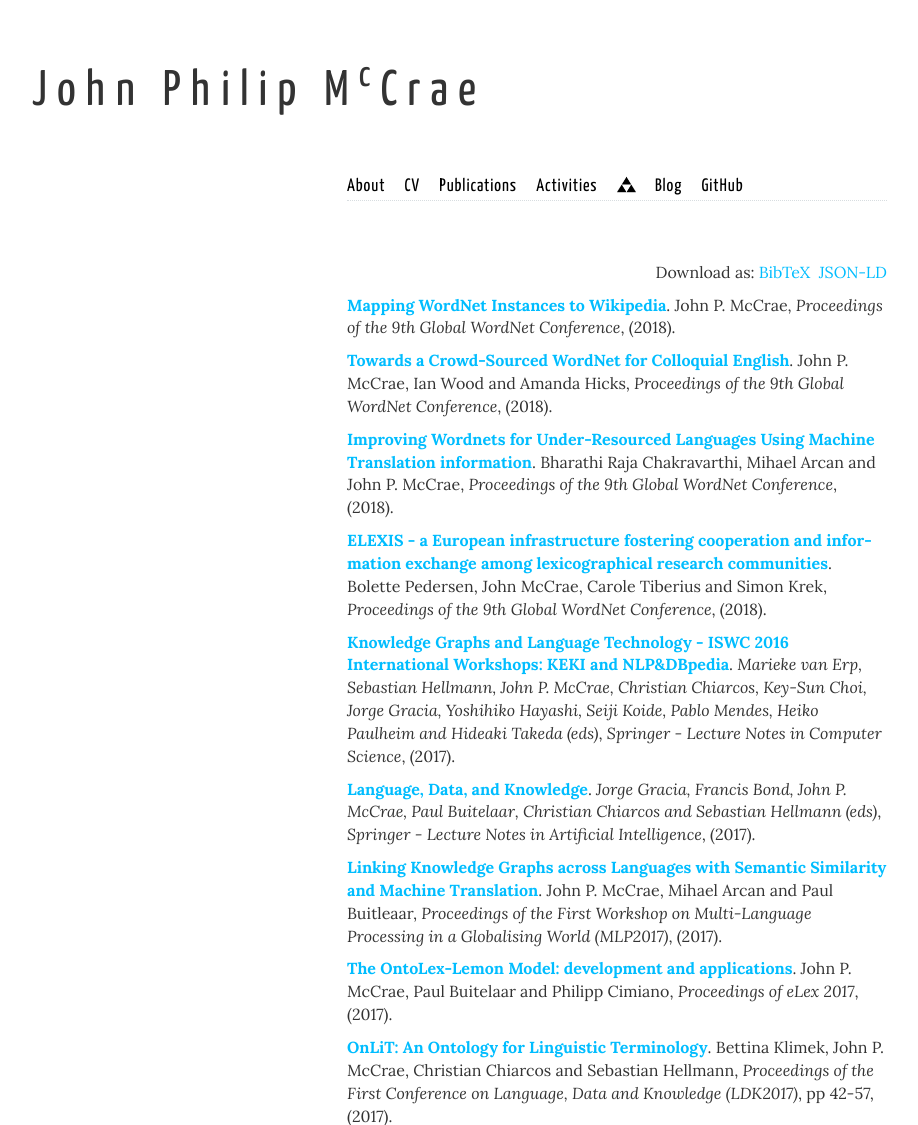
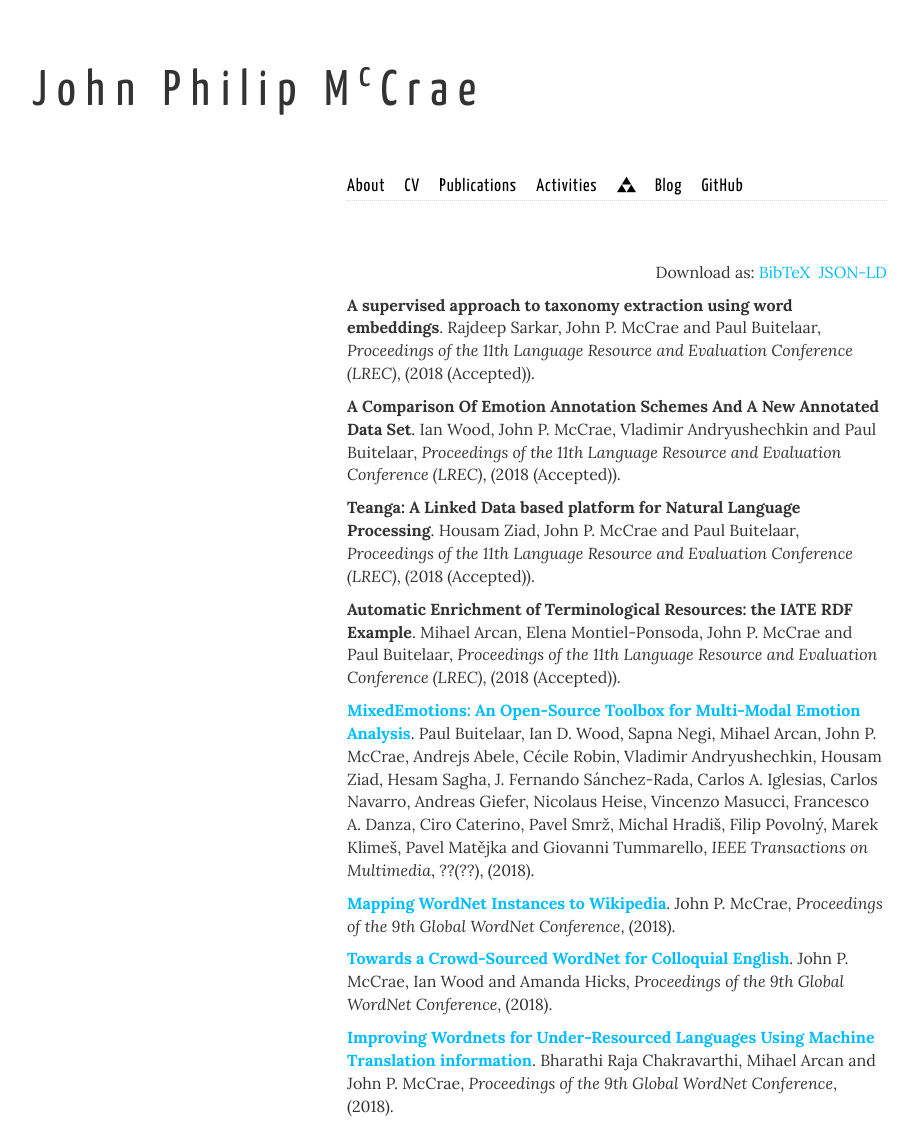
Before and after one commit to jmccrae/jmccrae.github.io, a PHP site: page /sparql/publications in a window 1280 px wide. Shown: the top 1125 px of the page, without its empty margins (23-941 px from the left). Run offline with PHP 8.4, Linux system fonts and the light colour scheme.

Commit message:
Update publications

```diff
--- a/publications.php
+++ b/publications.php
@@ -1,7 +1,17 @@
 <?php include 'header.html'; ?>
 <div class="row col-lg-6 col-lg-offset-3">
 
-<div style="text-align:right;padding-bottom:10px;">Download as: <a href="publications.bib">BibTeX</a>&nbsp;&nbsp;<a href="publications.json">JSON-LD</a></div><p><b><a class="publication" href="papers/mccrae2018mapping.pdf">Mapping WordNet Instances to Wikipedia</a></b>. John P. McCrae, <i>Proceedings of the 9th Global WordNet Conference</i>, (2018).</p>
+<div style="text-align:right;padding-bottom:10px;">Download as: <a href="publications.bib">BibTeX</a>&nbsp;&nbsp;<a href="publications.json">JSON-LD</a></div><p><b>A supervised approach to taxonomy extraction using word embeddings</a></b>. Rajdeep Sarkar, John P. McCrae and Paul Buitelaar, <i>Proceedings of the 11th Language Resource and Evaluation Conference (LREC)</i>, (2018 (Accepted)).</p>
+
+<p><b>A Comparison Of Emotion Annotation Schemes And A New Annotated Data Set</a></b>. Ian Wood, John P. McCrae, Vladimir Andryushechkin and Paul Buitelaar, <i>Proceedings of the 11th Language Resource and Evaluation Conference (LREC)</i>, (2018 (Accepted)).</p>
+
+<p><b>Teanga: A Linked Data based platform for Natural Language Processing</a></b>. Housam Ziad, John P. McCrae and Paul Buitelaar, <i>Proceedings of the 11th Language Resource and Evaluation Conference (LREC)</i>, (2018 (Accepted)).</p>
+
+<p><b>Automatic Enrichment of Terminological Resources: the IATE RDF Example</a></b>. Mihael Arcan, Elena Montiel-Ponsoda, John P. McCrae and Paul Buitelaar, <i>Proceedings of the 11th Language Resource and Evaluation Conference (LREC)</i>, (2018 (Accepted)).</p>
+
+<p><b><a class="publication" href="http://ieeexplore.ieee.org/document/8269329/">MixedEmotions: An Open-Source Toolbox for Multi-Modal Emotion Analysis</a></b>. Paul Buitelaar, Ian D. Wood, Sapna Negi, Mihael Arcan, John P. McCrae, Andrejs Abele, Cécile Robin, Vladimir Andryushechkin, Housam Ziad, Hesam Sagha, J. Fernando Sánchez-Rada, Carlos A. Iglesias, Carlos Navarro, Andreas Giefer, Nicolaus Heise, Vincenzo Masucci, Francesco A. Danza, Ciro Caterino, Pavel Smrž, Michal Hradiš, Filip Povolný, Marek Klimeš, Pavel Matějka and Giovanni Tummarello, <i>IEEE Transactions on Multimedia</i>, ??(??), (2018).</p>
+
+<p><b><a class="publication" href="papers/mccrae2018mapping.pdf">Mapping WordNet Instances to Wikipedia</a></b>. John P. McCrae, <i>Proceedings of the 9th Global WordNet Conference</i>, (2018).</p>
 
 <p><b><a class="publication" href="papers/mccrae2018towards.pdf">Towards a Crowd-Sourced WordNet for Colloquial English</a></b>. John P. McCrae, Ian Wood and Amanda Hicks, <i>Proceedings of the 9th Global WordNet Conference</i>, (2018).</p>
 
@@ -41,7 +51,7 @@
 
 <p><b><a class="publication" href="http://typo.uni-konstanz.de/parseme/images/Meeting/2016-04-07-Struga-meeting/WG1-MCCRAE-ETAL-abstract.pdf">Representing Multiword Expressions on the Web with the OntoLex-Lemon model</a></b>. John P. McCrae, Philipp Cimiano, Paul Buitelaar and Georgeta Bordea, <i>PARSEME/ENeL workshop on MWE e-lexicons</i>, (2016).</p>
 
-<p><b><a class="publication" href="http://www.lrec-conf.org/proceedings/lrec2016/pdf/851_Paper.pdf">The Open Linguistics Working Group: Developing the Linguistic Linked Open Data Cloud</a></b>. John P. McCrae, Christian Chiarcos, Francis Bond, Philipp Cimiano, Thierry Declerck, Gerard de Melo, Jorge Gracia, Sebastian Hellmann, Bettina Klimek, Steven Moran, Petya Osenova, Antonio Pareja-Lora and Jonathan Pool, <i>10th Language Resource and Evaluation Conference (LREC)</i>, (2016).</p>
+<p><b><a class="publication" href="http://www.lrec-conf.org/proceedings/lrec2016/pdf/851_Paper.pdf">The Open Linguistics Working Group: Developing the Linguistic Linked Open Data Cloud</a></b>. John P. McCrae, Christian Chiarcos, Francis Bond, Philipp Cimiano, Thierry Declerck, Gerard de Melo, Jorge Gracia, Sebastian Hellmann, Bettina Klimek, Steven Moran, Petya Osenova, Antonio Pareja-Lora and Jonathan Pool, <i>10th Language Resource and Evaluation Conference (LREC)</i>, pp 2435-2441, (2016).</p>
 
 <p><b><a class="publication" href="https://www.overleaf.com/read/rsnvsbdghybg">CILI: the Collaborative Interlingual Index</a></b>. Francis Bond, Piek Vossen, John P. McCrae and Christiane Fellbaum, <i>Proceedings of the Global WordNet Conference 2016</i>, (2016).</p>
 
@@ -51,7 +61,7 @@
 
 <p><b><a class="publication" href="http://www.semantic-web-journal.net/content/lemonuby-large-interlinked-syntactically-rich-lexical-resource-ontologies-1">lemonUby - a large, interlinked, syntactically-rich lexical resource for ontologies</a></b>. Judith Eckle-Kohler, John McCrae and Christian Chiarcos, <i>Semantic Web</i>, 6(4), pp 371-378, (2015).</p>
 
-<p><b><a class="publication" href="papers/mccrae2015linghub.pdf">Linghub: a Linked Data based portal supporting the discovery of language resources</a></b>. John P. McCrae and Philipp Cimiano, <i>Proceedings of the 11th International Conference on Semantic Systems</i>, (2015).</p>
+<p><b><a class="publication" href="papers/mccrae2015linghub.pdf">Linghub: a Linked Data based portal supporting the discovery of language resources</a></b>. John P. McCrae and Philipp Cimiano, <i>Proceedings of the 11th International Conference on Semantic Systems</i>, pp 88-91, (2015).</p>
 
 <p><b><a class="publication" href="http://www.aclweb.org/anthology/W15-4207">Linking Four Heterogeneous Language Resources as Linked Data</a></b>. Benjamin Siemoneit, John P. McCrae and Philipp Cimiano, <i>Proceedings of the 4th Workshop on Linked Data in Linguistics</i>, pp 59-63, (2015).</p>
 
@@ -113,7 +123,7 @@
 
 <p><b><a class="publication" href="papers/cimiano2011lexinfo.pdf">LexInfo: A declarative model for the lexicon-ontology interface</a></b>. Philipp Cimiano, Paul Buitelaar, John McCrae and Michael Sintek., <i>Web Semantics: Science, Services and Agents on the World Wide Web</i>, 9(1), pp 29-51, (2011).</p>
 
-<p><b><a class="publication" href="http://imap.websemanticsjournal.org/index.php/ps/article/viewFile/214/209">Challenges for the Multilingual Web of Data.</a></b>. Jorge Gracia, Elena Montiel-Ponsoda, Philipp Cimiano, Asunción Gómez-Pérez, Paul Buitelaar and John McCrae, <i>Web Semantics: Science, Services and Agents on the World Wide Web</i>, pp 63-71, (2011).</p>
+<p><b><a class="publication" href="http://oa.upm.es/8848/1/Multiling.pdf">Challenges for the Multilingual Web of Data.</a></b>. Jorge Gracia, Elena Montiel-Ponsoda, Philipp Cimiano, Asunción Gómez-Pérez, Paul Buitelaar and John McCrae, <i>Web Semantics: Science, Services and Agents on the World Wide Web</i>, pp 63-71, (2011).</p>
 
 <p><b><a class="publication" href="papers/mccrae2011combining.pdf">Combining statistical and semantic approaches to the translation of ontologies and taxonomies</a></b>. John McCrae, Mauricio Espinoza, Elena Montiel-Ponsoda, Guadalupe Aguado-de-Cea and Philipp Cimiano, <i>Fifth Workshop on Syntax, Structure and Semantics in Statistical Translation in conjunction with 49th Annual Meeting of the Association for Computational Linguistics: Human Language Technologies</i>, (2011).</p>
 
```
